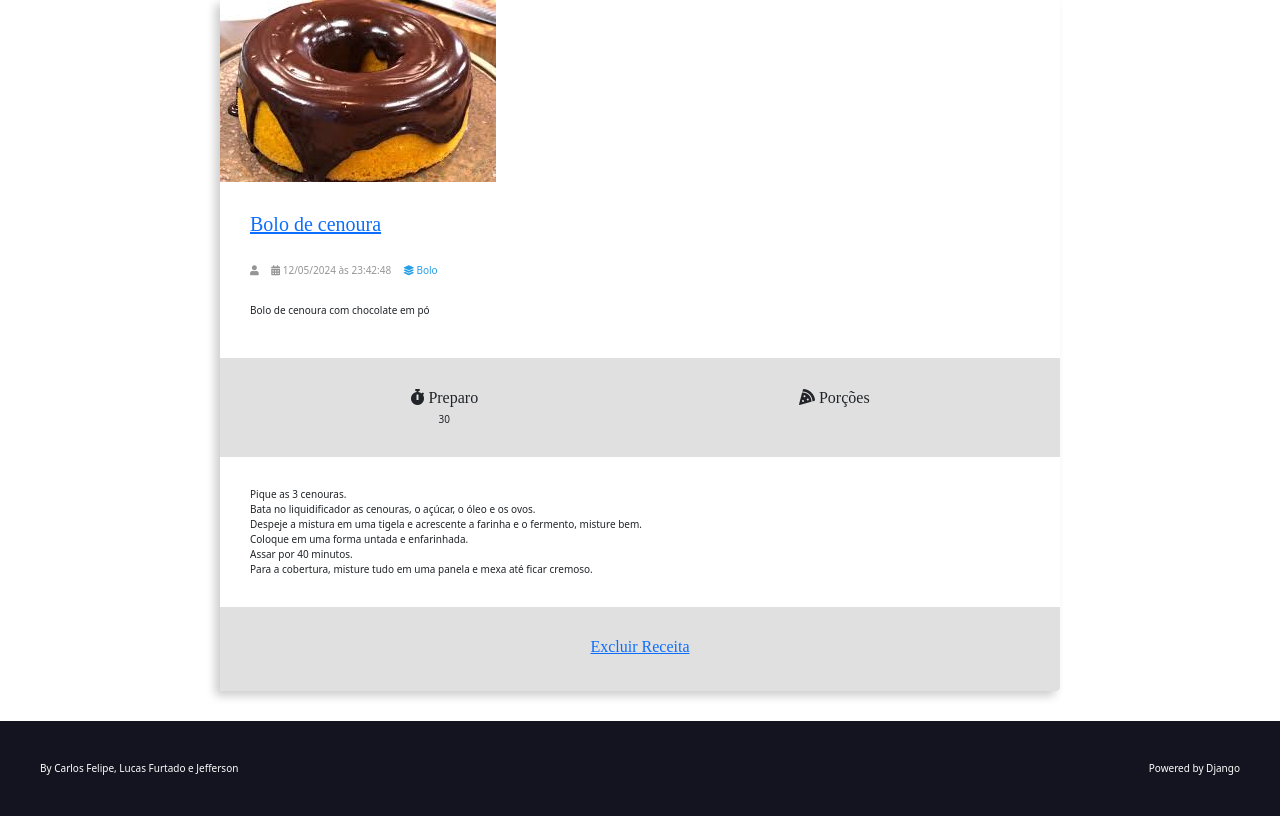
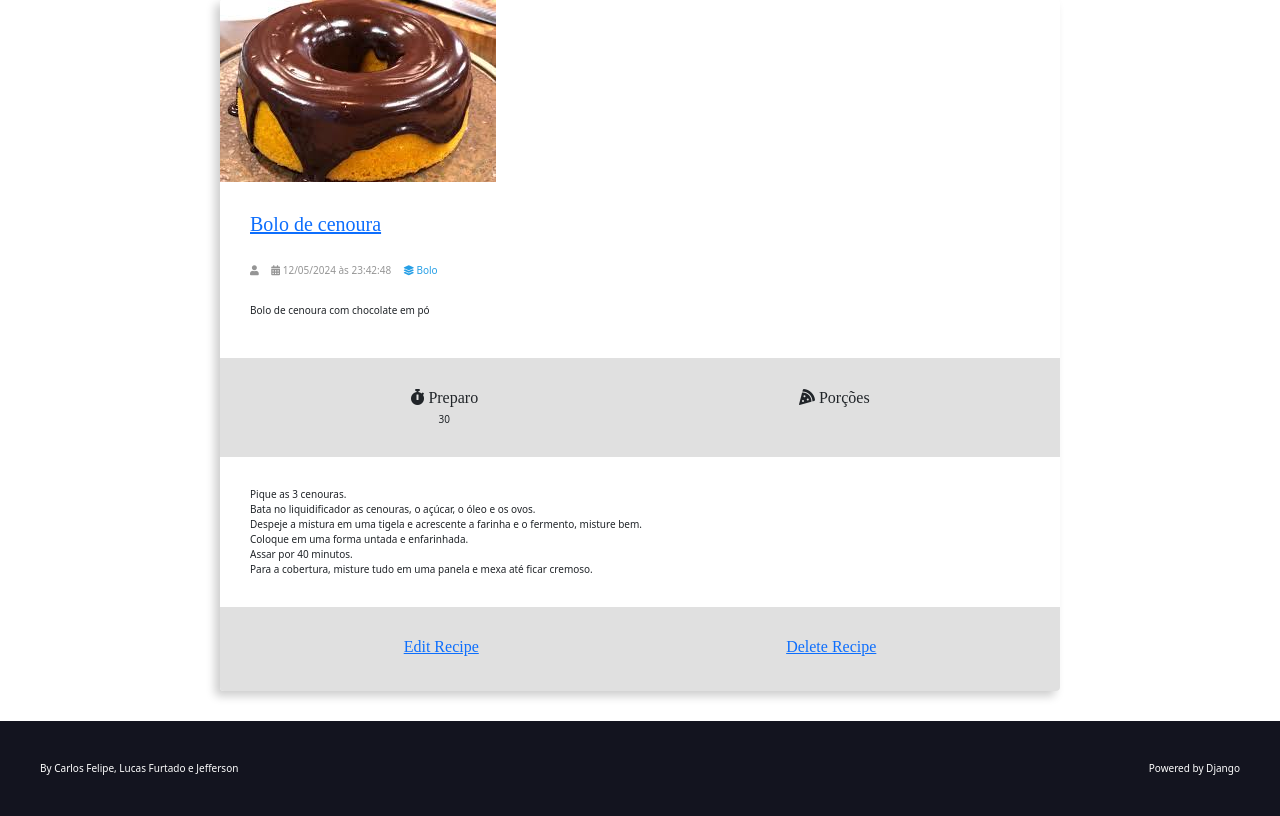
Before and after one commit to jefftdb/Django, a Django app: page /recipes/8/ in a window 1280 px wide. Shown: the part 439-1255 px from the top of the page. Run offline with Django 5.2, Linux system fonts and the light colour scheme; data comes from the database, SQL or seed files in the repository; both versions use the stored data as it was before the commit; some web fonts are replaced.

Commit message:
edit recipe done

```diff
--- a/recipes/templates/recipes/partials/recipe.html
+++ b/recipes/templates/recipes/partials/recipe.html
@@ -2,7 +2,7 @@
 <div class="recipe recipe-list-item">
     <div class="recipe-cover">
         <a href="{% url "recipes:recipe" recipe.id %}">
-            <img src="{{ recipe.cover.url }}" alt="Temporário">
+            <img src="{{ recipe.cover }}" alt="Temporário">
         </a>
     </div>
     <div class="recipe-title-container">
@@ -64,7 +64,10 @@
 
         <div class="recipe-meta-container">
             <div class="recipe-meta recipe-preparation">
-                <a href="{% url "recipe:delete_recipe"}"><h3 class="recipe-meta-title"> Excluir Receita </h3></a>
+                <a href="{% url 'recipes:edit_recipe' recipe_id=recipe.id %}"><h3 class="recipe-meta-title"> Edit Recipe </h3></a>
+            </div>
+            <div class="recipe-meta recipe-preparation">
+                <a href="{% url 'delete_recipe' recipe.id}"><h3 class="recipe-meta-title"> Delete Recipe </h3></a>
             </div>
         </div>
     {% endif %}
--- a/recipes/urls.py
+++ b/recipes/urls.py
@@ -18,6 +18,7 @@ urlpatterns = [
     path('', views.home, name="home"),
     path('recipes/<int:id>/', views.recipe, name="recipe"),
     path('new_recipe', views.new_recipe, name="new_recipe"),
-    path('recipes/delete_recipe', views.delete_recipe, name="delete_recipe"),
-    path('recipes/login', views.login, name="login"),
+    path('delete_recipe', views.delete_recipe, name="delete_recipe"),
+    path('edit_recipe/<int:recipe_id>/', views.edit_recipe, name="edit_recipe"),
+    path('login', views.login, name="login"),
 ]
--- a/recipes/views.py
+++ b/recipes/views.py
@@ -35,9 +35,22 @@ def new_recipe(request):
     return render(request, 'recipes/pages/new_recipe.html', {'form': form})
 
 
-def edit_recipe(request):
-    pass
+def edit_recipe(request, recipe_id):
+    recipe = Recipe.objects.get(id=recipe_id)
+    form = RecipeForms(instance=recipe)
 
+    if request.method == 'POST':
+        form = RecipeForms(request.POST, request.FILES, instance=recipe)
+
+        if form.is_valid():
+            form.save()
+            print("Formulário editado com sucesso")
+            return redirect('recipes:home')
+        else:
+            print("Formulário inválido")
+            print(form.errors)
+
+    return render(request, 'recipes/pages/edit_recipe.html', {'form': form, 'recipe_id': recipe_id})
 
 def delete_recipe(request):
     pass
```
Also changed, not shown: recipes/templates/recipes/pages/edit_recipe.html (added, +25 -0 lines), db.sqlite3, media/recipes/static/recipes/img/istockphoto-494559247-612x612.jpg (added).
